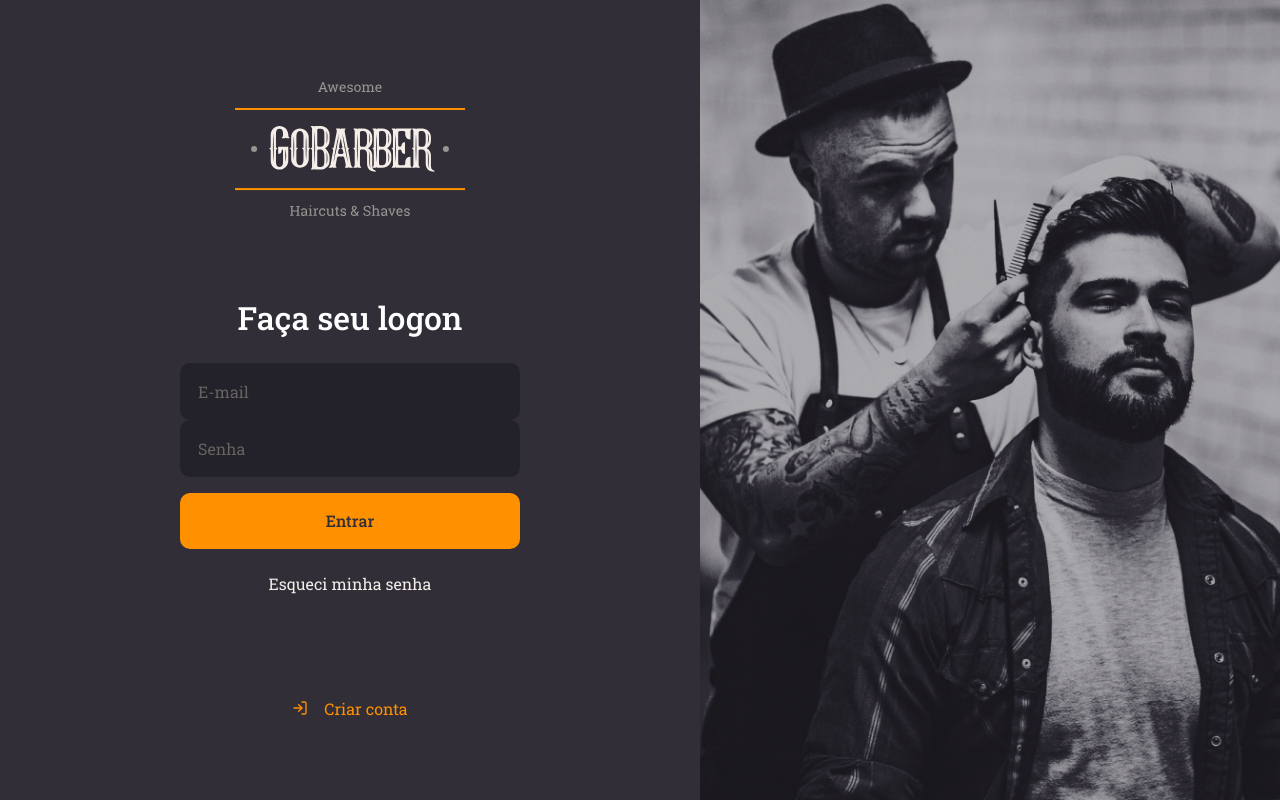
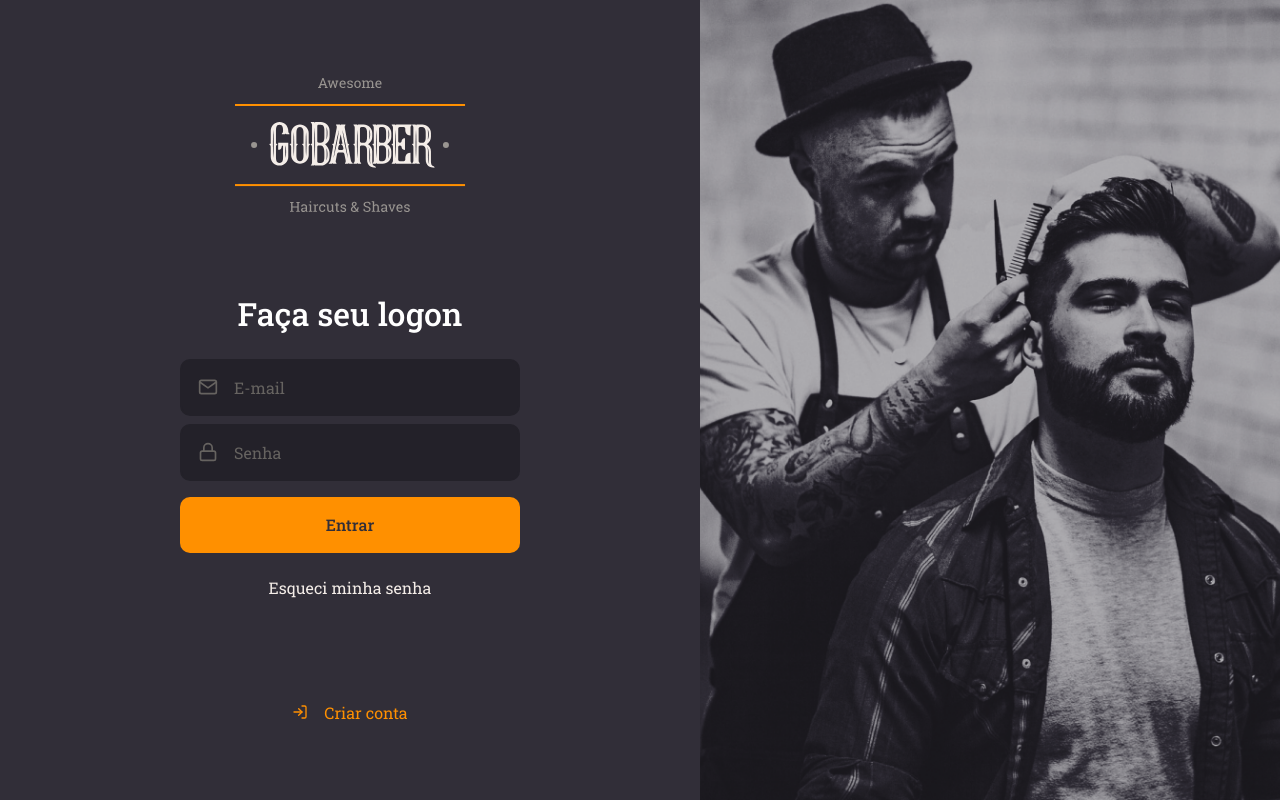
Before and after one commit to lsnogueira/gobarber-web, a React (Create React App) app: page / in a window 1280 px wide. Built offline with nearby package versions, Linux system fonts and the light colour scheme.

Commit message:
feat(singin): insulating components input and button

```diff
--- a/src/components/Button/index.tsx
+++ b/src/components/Button/index.tsx
@@ -1,11 +1,13 @@
 import React, { ButtonHTMLAttributes } from 'react';
+
+import { Container } from './styles';
 
 type ButtonProps = ButtonHTMLAttributes<HTMLButtonElement>;
 
 const Button: React.FC<ButtonProps> = ({ children, ...rest }) => (
-  <button type="button" {...rest}>
+  <Container type="button" {...rest}>
     {children}
-  </button>
+  </Container>
 );
 
 export default Button;
--- a/src/components/Button/styles.ts
+++ b/src/components/Button/styles.ts
@@ -1,3 +1,20 @@
 import styled from 'styled-components';
+import { shade } from 'polished';
 
-export const Container = styled.section``;
+export const Container = styled.button`
+  background: #ff9000;
+  height: 56px;
+  border-radius: 10px;
+  border: 0;
+  color: #312e38;
+  padding: 0 16px;
+  margin-top: 16px;
+  font-weight: 500;
+  transition: background-color 0.2s;
+
+  width: 100%;
+
+  &:hover {
+    background: ${shade(0.2, '#ff9000')};
+  }
+`;
--- a/src/components/Input/index.tsx
+++ b/src/components/Input/index.tsx
@@ -1,14 +1,17 @@
 import React, { InputHTMLAttributes } from 'react';
+import { IconBaseProps } from 'react-icons';
 
 import { Container } from './styles';
 
 interface InputProps extends InputHTMLAttributes<HTMLInputElement> {
   name: string;
+  icon?: React.ComponentType<IconBaseProps>;
 }
 
-const Input: React.FC<InputProps> = (props) => (
+const Input: React.FC<InputProps> = ({ icon: Icon, ...rest }) => (
   <Container>
-    <input {...props} />
+    {Icon && <Icon size={20} />}
+    <input {...rest} />
   </Container>
 );
 
--- a/src/components/Input/styles.ts
+++ b/src/components/Input/styles.ts
@@ -1,3 +1,32 @@
 import styled from 'styled-components';
 
-export const Container = styled.section``;
+export const Container = styled.div`
+  background: #232129;
+  border-radius: 10px;
+  border: 2px solid #232129;
+  padding: 16px;
+
+  width: 100%;
+  display: flex;
+  align-items: center;
+
+  & + div {
+    margin-top: 8px;
+  }
+
+  input {
+    background: transparent;
+    flex: 1;
+    border: 0;
+    color: #f4ede8;
+
+    &::placeholder {
+      color: #666360;
+    }
+  }
+
+  svg {
+    margin-right: 16px;
+    color: #666360;
+  }
+`;
--- a/src/pages/Signin/index.tsx
+++ b/src/pages/Signin/index.tsx
@@ -1,5 +1,5 @@
 import React from 'react';
-import { FiLogIn } from 'react-icons/fi';
+import { FiLogIn, FiMail, FiLock } from 'react-icons/fi';
 
 import logoImg from '../../assets/logo.svg';
 
@@ -16,8 +16,8 @@
       <form>
         <h1>Faça seu logon</h1>
 
-        <Input name="email" type="text" placeholder="E-mail" />
-        <Input name="password" type="text" placeholder="Senha" />
+        <Input name="email" icon={FiMail} type="text" placeholder="E-mail" />
+        <Input name="password" icon={FiLock} type="text" placeholder="Senha" />
 
         <Button type="submit">Entrar</Button>
         <a href="forgot">Esqueci minha senha</a>
--- a/src/pages/Signin/styles.ts
+++ b/src/pages/Signin/styles.ts
@@ -27,42 +27,6 @@
 
     h1 {
       margin-bottom: 24px;
-    }
-
-    input {
-      background: #232129;
-      border-radius: 10px;
-      border: 2px solid #232129;
-      padding: 16px;
-      color: #f4ede8;
-
-      width: 100%;
-
-      &::placeholder {
-        color: #666360;
-      }
-
-      & + input {
-        margin-top: 8px;
-      }
-    }
-
-    button {
-      background: #ff9000;
-      height: 56px;
-      border-radius: 10px;
-      border: 0;
-      color: #312e38;
-      padding: 0 16px;
-      margin-top: 16px;
-      font-weight: 500;
-      transition: background-color 0.2s;
-
-      width: 100%;
-
-      &:hover {
-        background: ${shade(0.2, '#ff9000')};
-      }
     }
 
     a {
```
